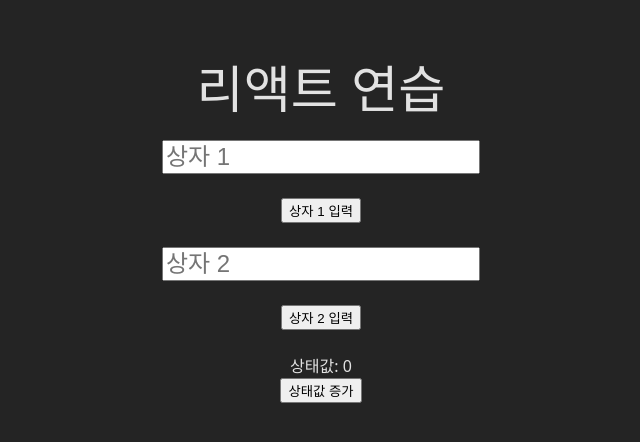
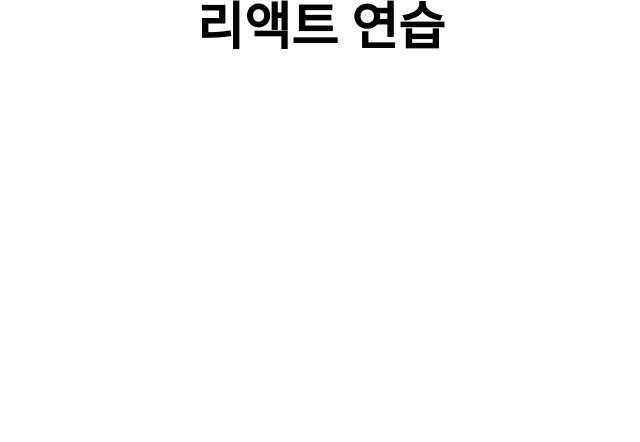
Before and after one commit to osparking/react-exercise, a React (Vite) app: page / in a window 1280 px wide. Shown: the top 442 px of the page, without its empty margins (319-959 px from the left). Built offline with nearby package versions, Linux system fonts and the light colour scheme.

Commit message:
initial before prop drilling

```diff
--- a/src/App.css
+++ b/src/App.css
@@ -5,11 +5,6 @@
 div {
   display: flex;
   flex-direction: column;
+  justify-content: center;
   align-items: center;
-  width: 100vw;
-  margin-top: 30px;
 }
-
-input {
-  font-size: 1.5em;
-}
--- a/src/App.jsx
+++ b/src/App.jsx
@@ -1,46 +1,9 @@
-import { useEffect, useRef, useState } from 'react';
 import './App.css';
 
 function App() {
-  const inputTop = useRef(null);
-  const setFocusBox1 = () => {
-    inputTop.current.focus();
-    inputTop.current.style.backgroundColor = "pink";
-  }
-  const inputBottom = useRef(null);
-  const setFocusBox2 = () => {
-    inputBottom.current.focus();
-    inputBottom.current.style.backgroundColor = "pink";
-  }
-  const focusLost = (e) => {
-    e.target.style.backgroundColor = "white";
-  }
-  const[count, setCount] = useState(0);
-
-  useEffect(() => {
-    console.log("리랜더됨");
-  });
-
-  const incCount = () => {
-    setCount(c => c+1);
-  }
-
   return (
     <div className="mt-5">
       <h1>리액트 연습</h1>
-      <br/>
-      <input type="text" ref={inputTop} placeholder='상자 1'
-        onBlur={focusLost}/>
-      <br/>
-      <button onClick={setFocusBox1}>상자 1 입력</button>
-      <br/>
-      <input type="text" ref={inputBottom} placeholder='상자 2'
-        onBlur={focusLost}/>
-      <br/>
-      <button onClick={setFocusBox2}>상자 2 입력</button>
-      <br />
-      <p>상태값: {count}</p>
-      <button onClick={incCount}>상태값 증가</button>
     </div>
   )
 }
--- a/src/index.css
+++ b/src/index.css
@@ -1,25 +1,3 @@
-:root {
-  font-family: system-ui, Avenir, Helvetica, Arial, sans-serif;
-  line-height: 1.5;
-  font-weight: 400;
-
-  color-scheme: light dark;
-  color: rgba(255, 255, 255, 0.87);
-  background-color: #242424;
-
-  font-synthesis: none;
-  text-rendering: optimizeLegibility;
-  -webkit-font-smoothing: antialiased;
-  -moz-osx-font-smoothing: grayscale;
-}
-
-body {
-  margin: 0;
-  display: flex;
-  min-width: 320px;
-  min-height: 100vh;
-}
-
 h1 {
   font-size: 3.2em;
   line-height: 1.1;
```
